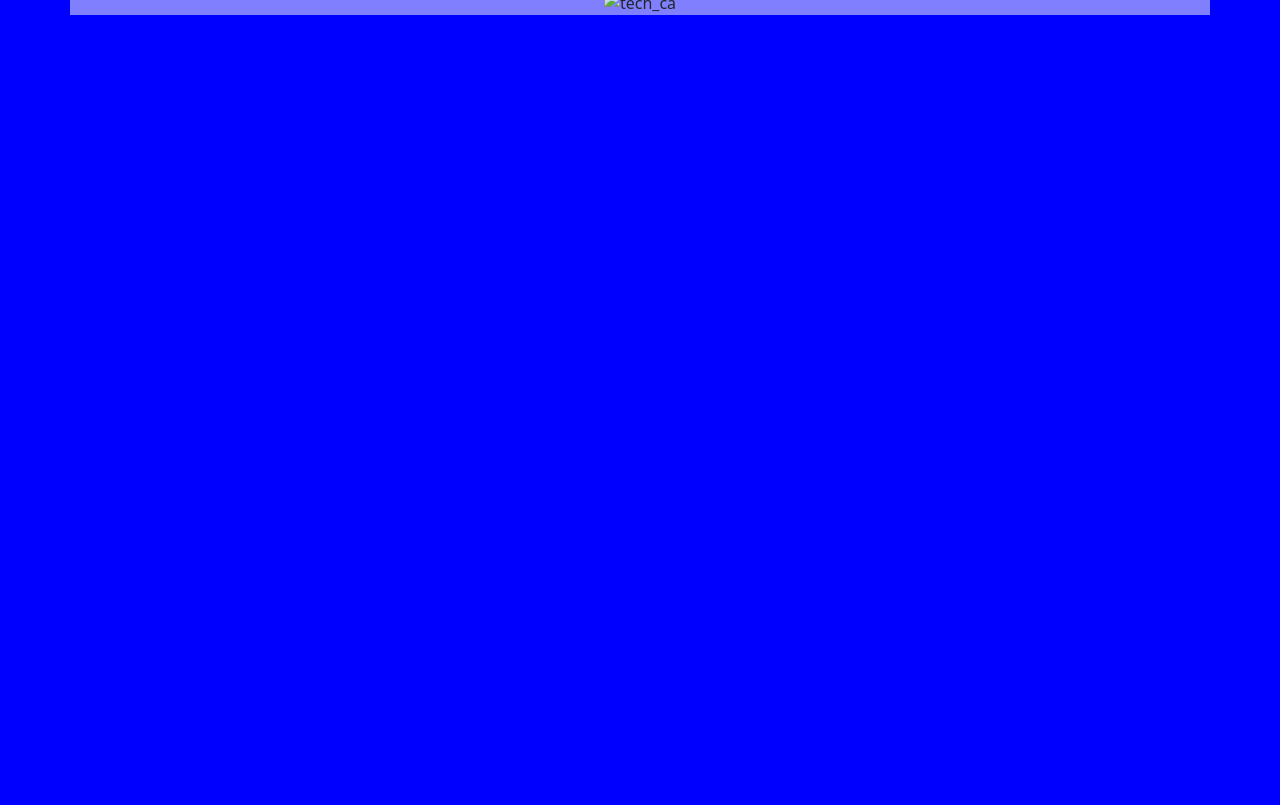
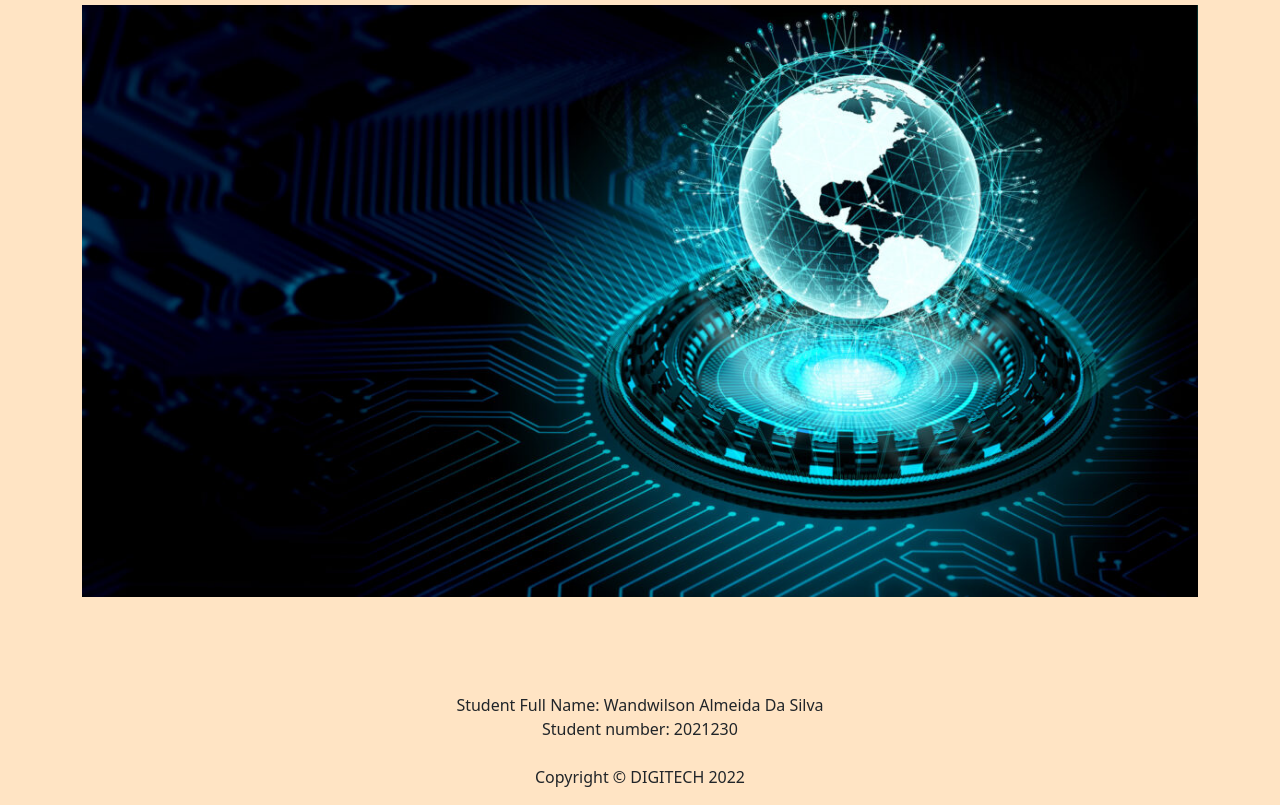
Before and after one commit to wandyalmeida/CA-CLOUD-COMPUTER, a plain HTML site: page views/index.html in a window 1280 px wide. Shown: the part 171-976 px from the top of the page. Before the commit the page ends 800 px from the top, so only its background shows below. Drawn offline with nearby package versions, Linux system fonts and the light colour scheme.

Commit message:
add image to the web

```diff
--- a/views/css/style.css
+++ b/views/css/style.css
@@ -1,3 +1,3 @@
 body{
-    background-color: blue;
+    background-color: bisque;
 }
--- a/views/index.html
+++ b/views/index.html
@@ -5,7 +5,7 @@
         <meta name="viewport" content="width=device-width, initial-scale=1, shrink-to-fit=no" />
         <meta name="description" content="" />
         <meta name="author" content="" />
-        <title>Bare - Start Bootstrap Template</title>
+        <title>DIGITECH</title>
         <!-- Favicon-->
         <link rel="icon" type="image/x-icon" href="assets/favicon.ico" />
         <!-- Core theme CSS (includes Bootstrap)-->
@@ -20,13 +20,25 @@
             </div>
         </nav>
         <!-- Page content-->
-        <div class="container bg-white bg-opacity-50">
-            <div class="text-center mt-5 ">
+        <div class="container">
+            <div class="text-center mt-5">
                 <h1>Welcome to Digitech</h1>
-                <img src="/views" class="img-fluid" alt="tech_ca">
 
             </div>
+            <img src="tech_ca.jpg" class="img-fluid mt-3 mb-5" alt="tech_ca">
         </div>
+        <footer>
+            <p class="text-center mt-5">
+                Student Full Name:  Wandwilson Almeida Da Silva
+                <br>
+                Student number: 2021230
+                <br><br>
+                Copyright © DIGITECH 2022
+            </p>
+
+
+
+       </footer>
 
         <!-- Bootstrap core JS-->
         <script src="https://cdn.jsdelivr.net/npm/bootstrap@5.1.3/dist/js/bootstrap.bundle.min.js"></script>
```
